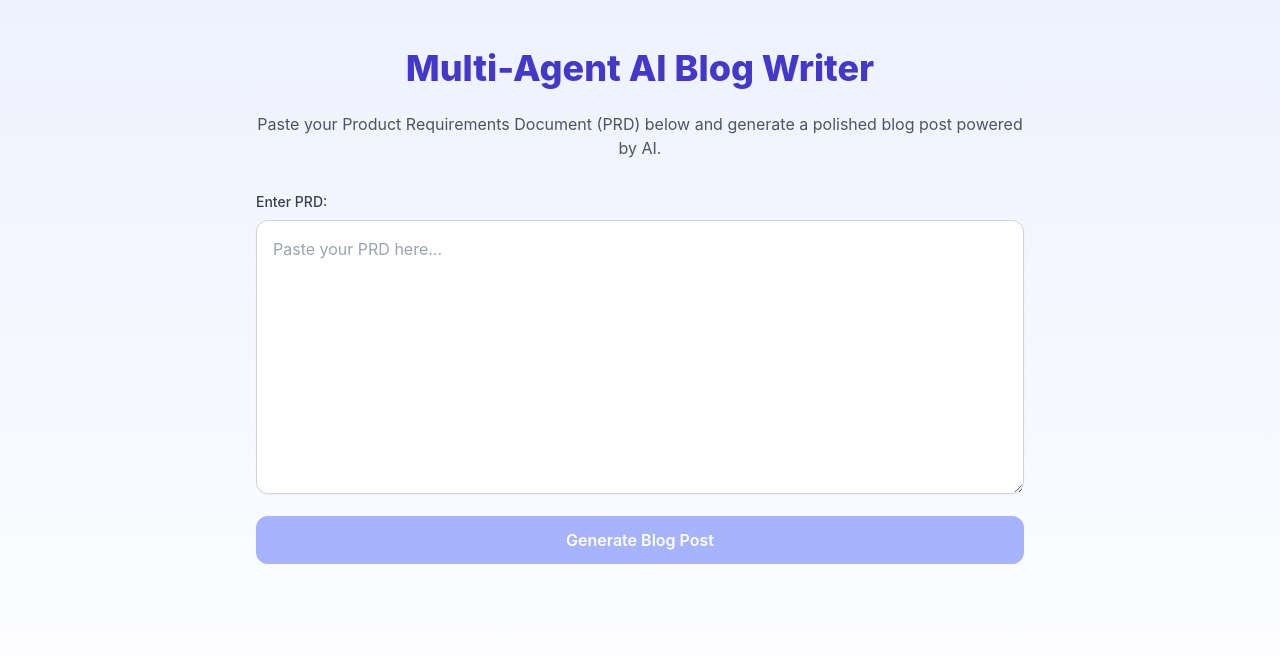
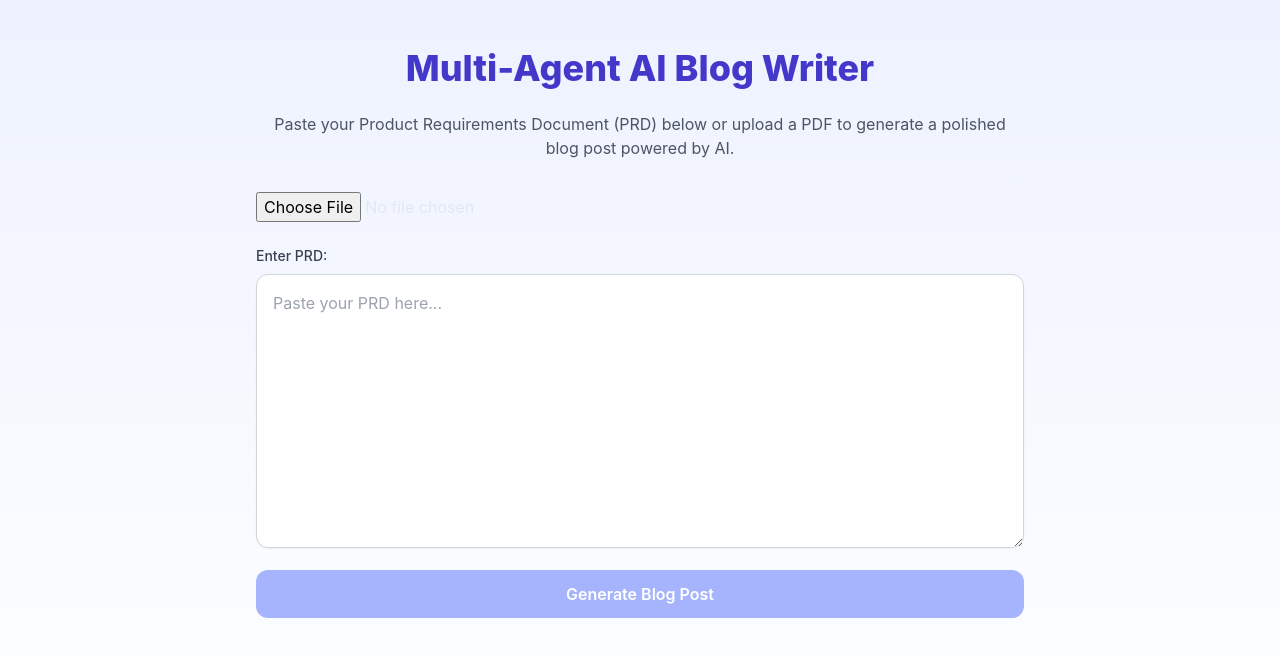
Before and after one commit to JBahulika/AI-MultiAgent-blog-writer, a Next.js app: page / in a window 1280 px wide. Shown: the top 656 px of the page. Built offline with nearby package versions, Linux system fonts and the light colour scheme.

Commit message:
page.tsx

```diff
--- a/app/page.tsx
+++ b/app/page.tsx
@@ -1,6 +1,10 @@
 "use client";
 
 import { useState } from "react";
+import dynamic from "next/dynamic";
+
+// ✅ Load PdfExtractor only in browser to avoid bundling `canvas` on server
+const PdfExtractor = dynamic(() => import("./components/PdfExtractor"), { ssr: false });
 
 export default function Home() {
   const [prd, setPrd] = useState("");
@@ -39,8 +43,13 @@ export default function Home() {
           Multi-Agent AI Blog Writer
         </h1>
         <p className="text-center text-gray-600 mb-8">
-          Paste your Product Requirements Document (PRD) below and generate a polished blog post powered by AI.
+          Paste your Product Requirements Document (PRD) below or upload a PDF to generate a polished blog post powered by AI.
         </p>
+
+        {/* ✅ PDF Extractor */}
+        <div className="mb-6">
+          <PdfExtractor onExtract={(text) => setPrd(text)} />
+        </div>
 
         {/* PRD Input */}
         <label htmlFor="prd" className="block text-sm font-medium text-gray-700 mb-2">
```
